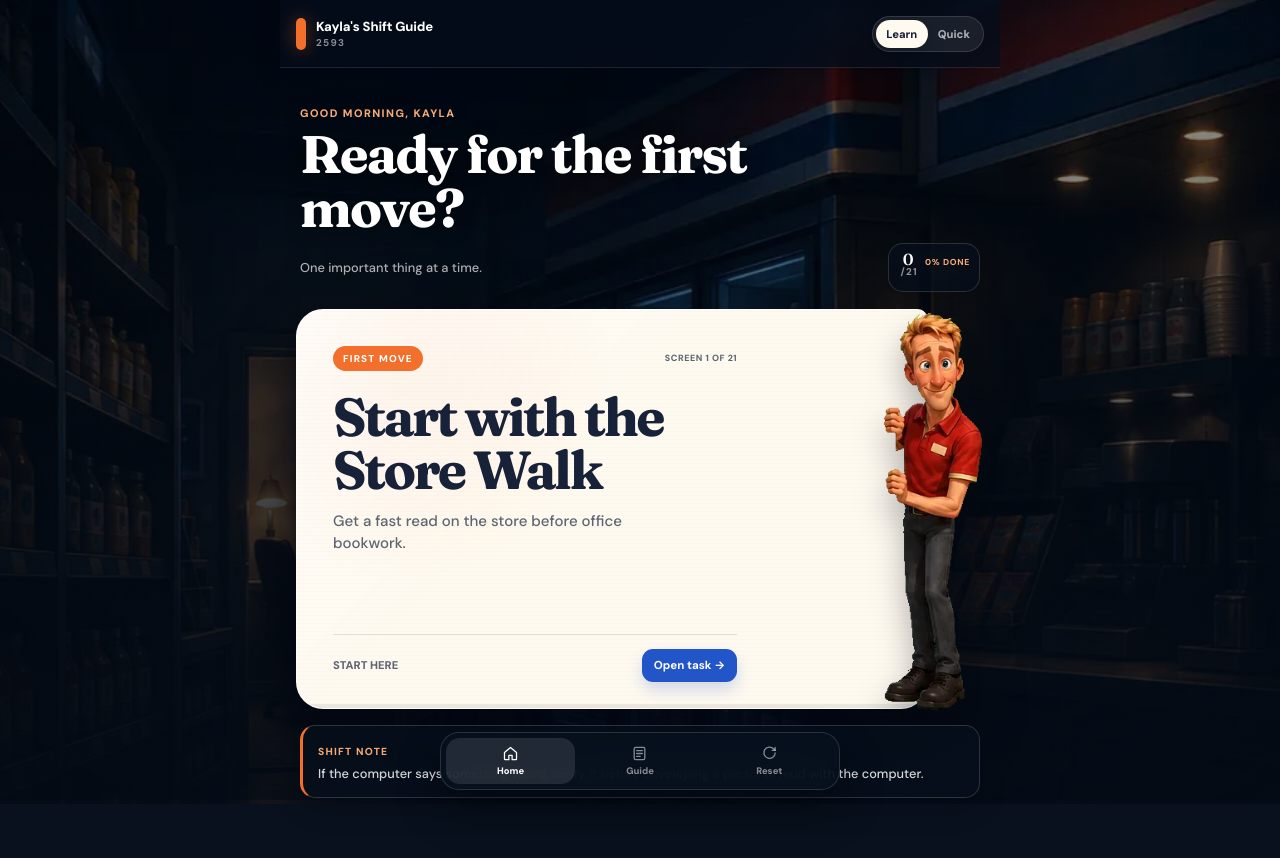
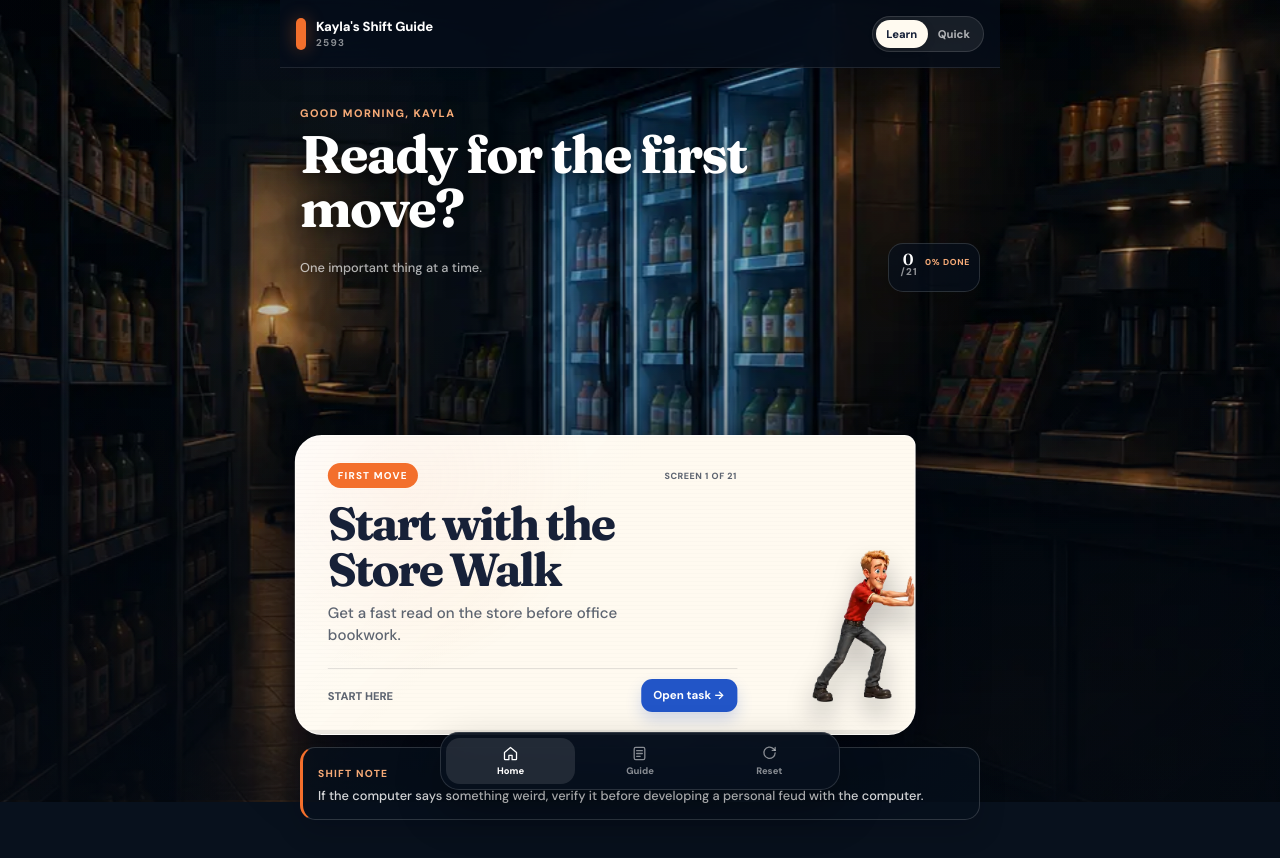
Before and after one commit to Jamison85/kaylas-shift-guide, a React (Vite) app: page / in a window 1280 px wide. Shown: the top 858 px of the page. Built offline with nearby package versions, Linux system fonts and the light colour scheme.

Commit message:
Turn the home page into a living app scene
Add a seven-pose action sprite kit, cinematic home-card choreography, a more visible store scene, and contextual character interactions across the guide.

```diff
--- a/src/App.jsx
+++ b/src/App.jsx
@@ -28,6 +28,7 @@ export default function App() {
   const day = dateKey();
   const [progress, setProgress] = useLocalStorage(`kayla-guide-${day}`, { completed: [], currentIndex: 0, mode: "learn", answers: {} });
   const [screen, setScreen] = useState(() => (openingAlreadyPlayed() ? "home" : "splash"));
+  const [isLaunching, setIsLaunching] = useState(false);
 
   const wisdom = useMemo(() => pick(wisdomLines, day), [day]);
   const closing = useMemo(() => pick(closingLines, `${day}-close`), [day]);
@@ -67,6 +68,18 @@ export default function App() {
     setScreen("task");
   };
   const startOrResume = () => go(resumeIndex);
+  const startFromHome = () => {
+    if (isLaunching) return;
+    if (window.matchMedia?.("(prefers-reduced-motion: reduce)").matches) {
+      startOrResume();
+      return;
+    }
+    setIsLaunching(true);
+    window.setTimeout(() => {
+      setIsLaunching(false);
+      startOrResume();
+    }, 420);
+  };
   const setMode = (nextMode) => setProgress((current) => ({ ...current, mode: nextMode }));
   const setDecision = (taskId, answer) => setProgress((current) => {
     const taskDefinition = guideTasks.find((item) => item.id === taskId);
@@ -157,7 +170,9 @@ export default function App() {
               </div>
             </div>
 
-            <button type="button" className="start" onClick={startOrResume}>
+            <div className={`home-stage ${isLaunching ? "is-launching" : ""}`}>
+              <CharacterProp pose="carry" className="home-action home-action--carry" />
+              <button type="button" className="start" onClick={startFromHome}>
                 <div className="start-sheet">
                   <div className="start-copy">
                     <div className="start-kicker"><small>{completedCount ? "Continue" : "First move"}</small><span>Screen {resumeIndex + 1} of {guideTasks.length}</span></div>
@@ -167,8 +182,10 @@ export default function App() {
                   </div>
                   <div className="start-progress" aria-hidden="true"><span style={{ width: `${percent}%` }} /></div>
                 </div>
-              <CharacterProp pose="hold" className="start-prop" />
               </button>
+              <CharacterProp pose="push" className="home-action home-action--push" />
+              <CharacterProp pose="point" className="home-action home-action--point" />
+            </div>
 
             <div className="coach-bubble"><span>Shift note</span><p>{wisdom}</p></div>
           </section>
--- a/src/components/CharacterProp.jsx
+++ b/src/components/CharacterProp.jsx
@@ -4,8 +4,34 @@ const poseFiles = {
   celebrate: "characters-approved/prop-celebrate.webp",
 };
 
+const spritePoses = {
+  carry: "0% 0%",
+  push: "33.333% 0%",
+  point: "66.667% 0%",
+  sit: "100% 0%",
+  climb: "0% 100%",
+  peek: "33.333% 100%",
+  compare: "66.667% 100%",
+};
+
 export default function CharacterProp({ pose = "hold", className = "" }) {
   const base = import.meta.env.BASE_URL;
+  const spritePosition = spritePoses[pose];
+
+  if (spritePosition) {
+    return (
+      <div className={`character-prop character-prop--sprite character-prop--${pose} ${className}`.trim()} aria-hidden="true">
+        <span
+          className="character-prop__sprite"
+          style={{
+            backgroundImage: `url("${base}characters-approved/coworker-action-sprites-v1.webp")`,
+            backgroundPosition: spritePosition,
+          }}
+        />
+      </div>
+    );
+  }
+
   const file = poseFiles[pose] || poseFiles.hold;
 
   return (
--- a/src/styles.css
+++ b/src/styles.css
@@ -75,6 +75,19 @@ summary:focus-visible {
     linear-gradient(180deg, rgba(5, 13, 25, 0.1), rgba(5, 13, 25, 0.42));
   content: "";
   pointer-events: none;
+}
+
+.shell--home::before {
+  background:
+    linear-gradient(180deg, rgba(3, 9, 17, 0.03) 0%, rgba(3, 9, 17, 0.14) 38%, rgba(3, 9, 17, 0.43) 76%, rgba(3, 9, 17, 0.74) 100%),
+    url("/kaylas-shift-guide/scenes/store-dawn.webp") center 55% / cover no-repeat;
+  transform: scale(1.005);
+}
+
+.shell--home::after {
+  background:
+    radial-gradient(circle at 52% 34%, transparent 0 28%, rgba(3, 9, 17, 0.1) 70%, rgba(3, 9, 17, 0.36) 100%),
+    linear-gradient(180deg, rgba(5, 13, 25, 0.02), rgba(5, 13, 25, 0.22));
 }
 
 .mini {
@@ -170,7 +183,7 @@ summary:focus-visible {
 
 .home {
   display: grid;
-  gap: 14px;
+  gap: 10px;
   animation: rise-in 520ms cubic-bezier(0.2, 0.75, 0.2, 1) both;
 }
 
@@ -229,11 +242,17 @@ summary:focus-visible {
 .progress-status span small { margin-left: 2px; color: rgba(255, 255, 255, 0.55); font-family: "DM Sans", sans-serif; font-size: 0.62rem; }
 .progress-status em { color: #f6aa77; font-size: 0.54rem; font-style: normal; font-weight: 800; letter-spacing: 0.08em; text-transform: uppercase; }
 
+.home-stage {
+  position: relative;
+  min-height: 342px;
+  padding-top: 96px;
+}
+
 .start {
   position: relative;
   display: block;
   width: 100%;
-  min-height: 310px;
+  min-height: 246px;
   padding: 0;
   overflow: visible;
   border: 0;
@@ -241,8 +260,15 @@ summary:focus-visible {
   background: none;
   cursor: pointer;
   text-align: left;
-  filter: drop-shadow(0 22px 30px rgba(2, 8, 18, 0.23));
+  filter: drop-shadow(0 18px 27px rgba(2, 8, 18, 0.24));
 }
+
+.home-stage .start {
+  transform-origin: right center;
+  animation: home-card-unroll 780ms 520ms cubic-bezier(0.2, 0.78, 0.2, 1) both;
+}
+
+.home-stage.is-launching .start { animation: home-card-pull 420ms cubic-bezier(0.3, 0.72, 0.2, 1) both; }
 
 .start-sheet,
 .splash-sheet,
@@ -258,7 +284,7 @@ summary:focus-visible {
 
 .start-sheet {
   position: absolute;
-  inset: 0 42px 0 0;
+  inset: 0 48px 0 0;
   overflow: hidden;
   border-radius: 27px 11px 27px 27px;
 }
@@ -278,10 +304,10 @@ summary:focus-visible {
   position: relative;
   z-index: 1;
   display: flex;
-  width: 76%;
-  min-height: 310px;
+  width: 78%;
+  min-height: 246px;
   flex-direction: column;
-  padding: 24px 11px 19px 23px;
+  padding: 18px 10px 16px 20px;
 }
 
 .start-kicker {
@@ -306,16 +332,16 @@ summary:focus-visible {
 
 .start-copy > strong {
   max-width: 390px;
-  margin-top: 20px;
+  margin-top: 13px;
   font-family: "Fraunces", Georgia, serif;
-  font-size: clamp(1.9rem, 7.5vw, 3.35rem);
+  font-size: clamp(1.7rem, 7vw, 2.9rem);
   letter-spacing: -0.05em;
   line-height: 1;
 }
 
 .start-copy > p {
   max-width: 340px;
-  margin: 12px 0 20px;
+  margin: 8px 0 12px;
   color: var(--ink-soft);
   font-size: clamp(0.8rem, 2.8vw, 0.94rem);
   line-height: 1.48;
@@ -327,7 +353,7 @@ summary:focus-visible {
   align-items: center;
   justify-content: space-between;
   margin-top: auto;
-  padding-top: 14px;
+  padding-top: 10px;
   border-top: 1px solid var(--line);
 }
 
@@ -351,6 +377,23 @@ summary:focus-visible {
   height: auto;
   filter: drop-shadow(0 18px 16px rgba(3, 8, 16, 0.3));
 }
+
+.character-prop--sprite { aspect-ratio: 3 / 4; }
+
+.character-prop__sprite {
+  display: block;
+  width: 100%;
+  height: 100%;
+  background-repeat: no-repeat;
+  background-size: 400% 200%;
+  filter: drop-shadow(0 16px 13px rgba(3, 8, 16, 0.28));
+}
+
+.home-action { opacity: 0; }
+.home-action--carry { z-index: 1; top: 1px; right: -12px; width: 108px; animation: home-carry-in 1.12s 80ms ease-out both; }
+.home-action--push { z-index: 5; right: 28px; bottom: 7px; width: 112px; animation: home-push-in 700ms 800ms ease-out both; }
+.home-action--point { z-index: 5; right: -13px; bottom: -4px; width: 120px; animation: home-point-in 520ms 1.44s cubic-bezier(0.2, 0.8, 0.2, 1) both; }
+.home-stage.is-launching .home-action--point { animation: home-guide-pull 420ms ease-in both; }
 
 .start-prop {
   right: 2px;
@@ -594,18 +637,21 @@ summary:focus-visible {
 .step-more span { font-size: 0.72rem; }
 
 .task-cameo {
-  height: 112px;
+  height: 136px;
+  margin-top: 8px;
   overflow: hidden;
 }
-.task-cameo > span {
+
+.task-cameo__prop {
   position: absolute;
-  top: 56px;
-  right: 78px;
+  z-index: 1;
+  top: 74px;
+  right: 86px;
   left: 0;
   height: 1px;
   background: linear-gradient(90deg, transparent, rgba(23, 33, 56, 0.2));
 }
-.task-cameo > span::after {
+.task-cameo__prop::after {
   position: absolute;
   top: -3px;
   right: -3px;
@@ -615,10 +661,88 @@ summary:focus-visible {
   background: var(--orange);
   content: "";
 }
-.task-cameo .character-prop { top: 0; right: 5px; }
-.task-cameo .character-prop--hold { width: 55px; }
-.task-cameo .character-prop--wave { width: 93px; }
-.task-cameo .character-prop--celebrate { width: 101px; }
+
+.task-cameo .character-prop {
+  z-index: 3;
+  top: -2px;
+  right: 4px;
+  width: 102px;
+  animation: cameo-arrive 540ms 160ms cubic-bezier(0.2, 0.8, 0.2, 1) both;
+}
+
+.task-cameo--carry .character-prop { right: 5px; width: 105px; }
+.task-cameo--sit .character-prop { top: -8px; right: 3px; width: 108px; }
+.task-cameo--sit .task-cameo__prop { top: 82px; right: 0; height: 2px; background: linear-gradient(90deg, transparent, rgba(23, 33, 56, 0.28) 40%, rgba(23, 33, 56, 0.28)); }
+.task-cameo--compare .character-prop { top: -4px; width: 99px; }
+
+.task-cameo--push .character-prop { right: 60px; width: 111px; }
+.task-cameo--push .task-cameo__prop {
+  top: 22px;
+  right: -8px;
+  left: auto;
+  width: 76px;
+  height: 96px;
+  border: 1px solid rgba(34, 85, 199, 0.16);
+  border-radius: 17px 4px 17px 17px;
+  background: linear-gradient(150deg, rgba(34, 85, 199, 0.1), rgba(255, 255, 255, 0.42));
+  box-shadow: -8px 8px 0 rgba(243, 111, 44, 0.07);
+}
+.task-cameo--push .task-cameo__prop::after { display: none; }
+
+.task-cameo--point .character-prop { top: -5px; right: 2px; width: 105px; }
+.task-cameo--point .task-cameo__prop {
+  top: 78px;
+  right: 99px;
+  left: auto;
+  width: 74px;
+  height: 27px;
+  border-radius: 10px;
+  background: var(--cobalt);
+  box-shadow: 0 8px 18px rgba(34, 85, 199, 0.18);
+}
+.task-cameo--point .task-cameo__prop::after { top: 8px; right: 12px; width: 28px; height: 4px; border-radius: 999px; background: rgba(255, 255, 255, 0.72); }
+
+.task-cameo--climb .character-prop { top: -3px; right: 17px; width: 101px; }
+.task-cameo--climb .task-cameo__prop {
+  top: 8px;
+  right: 85px;
+  left: auto;
+  width: 28px;
+  height: 117px;
+  border-right: 3px solid rgba(23, 33, 56, 0.22);
+  border-left: 3px solid rgba(23, 33, 56, 0.22);
+  background: repeating-linear-gradient(180deg, transparent 0 12px, rgba(23, 33, 56, 0.22) 12px 15px);
+}
+.task-cameo--climb .task-cameo__prop::after { display: none; }
+
+.task-cameo--peek .character-prop { top: -4px; right: 1px; width: 96px; }
+.task-cameo--peek .task-cameo__prop {
+  z-index: 4;
+  top: 4px;
+  right: -10px;
+  left: auto;
+  width: 36px;
+  height: 126px;
+  border-radius: 6px 0 0 6px;
+  background: linear-gradient(180deg, rgba(23, 33, 56, 0.84), rgba(9, 18, 33, 0.96));
+  box-shadow: -10px 0 26px rgba(3, 8, 16, 0.18);
+}
+.task-cameo--peek .task-cameo__prop::after { display: none; }
+
+.task-card--paperwork-packet .task-cameo::after {
+  position: absolute;
+  z-index: 2;
+  top: 17px;
+  right: 102px;
+  width: 17px;
+  height: 24px;
+  border: 1px solid rgba(23, 33, 56, 0.13);
+  border-radius: 2px;
+  background: rgba(255, 250, 240, 0.94);
+  box-shadow: -42px 18px 0 -1px rgba(255, 250, 240, 0.9), -82px -5px 0 -2px rgba(255, 250, 240, 0.86);
+  content: "";
+  animation: receipt-flurry 1.6s 460ms ease-out both;
+}
 
 .decision {
   margin-top: 24px;
@@ -800,12 +924,54 @@ summary:focus-visible {
 @keyframes bubble-in { from { opacity: 0; transform: translateY(-5px) scale(0.98); } to { opacity: 1; transform: translateY(0) scale(1); } }
 @keyframes fade-in { from { opacity: 0; } }
 @keyframes zoom-in { from { opacity: 0; transform: scale(0.94) translateY(10px); } }
+@keyframes home-card-unroll {
+  0% { opacity: 0; transform: translateX(38px) scaleX(0.08); }
+  22% { opacity: 1; }
+  78% { transform: translateX(-3px) scaleX(1.015); }
+  100% { opacity: 1; transform: translateX(0) scaleX(1); }
+}
+@keyframes home-carry-in {
+  0% { opacity: 0; transform: translateX(110px) rotate(1deg); }
+  18%, 72% { opacity: 1; }
+  100% { opacity: 0; transform: translateX(-52vw) rotate(-2deg); }
+}
+@keyframes home-push-in {
+  0% { opacity: 0; transform: translateX(72px); }
+  24%, 76% { opacity: 1; transform: translateX(0); }
+  100% { opacity: 0; transform: translateX(-5px); }
+}
+@keyframes home-point-in {
+  from { opacity: 0; transform: translateX(34px) rotate(2deg); }
+  to { opacity: 1; transform: translateX(0) rotate(0); }
+}
+@keyframes home-card-pull {
+  0% { opacity: 1; transform: scale(1); }
+  60% { opacity: 1; transform: translateY(-8px) scale(1.025); }
+  100% { opacity: 0; transform: translateY(22px) scale(1.1); }
+}
+@keyframes home-guide-pull {
+  0% { opacity: 1; transform: translateX(0); }
+  100% { opacity: 0; transform: translate(-16px, 18px) rotate(-3deg); }
+}
+@keyframes cameo-arrive {
+  from { opacity: 0; transform: translateX(24px); }
+  to { opacity: 1; transform: translateX(0); }
+}
+@keyframes receipt-flurry {
+  0% { opacity: 0; transform: translate(42px, -15px) rotate(14deg); }
+  20%, 72% { opacity: 1; }
+  100% { opacity: 0; transform: translate(-34px, 82px) rotate(-28deg); }
+}
 
 @media (min-width: 640px) {
   .content { padding-top: 38px; }
-  .start { min-height: 400px; }
-  .start-sheet { right: 56px; }
-  .start-copy { width: 74%; min-height: 400px; padding: 36px 26px 28px 36px; }
+  .home-stage { min-height: 430px; padding-top: 130px; }
+  .start { min-height: 300px; }
+  .start-sheet { right: 68px; }
+  .start-copy { width: 75%; min-height: 300px; padding: 27px 23px 24px 32px; }
+  .home-action--carry { width: 138px; }
+  .home-action--push { right: 44px; width: 142px; }
+  .home-action--point { right: -6px; width: 150px; }
   .task-card > header,
   .title-row,
   .task-card > .purpose,
@@ -826,11 +992,11 @@ summary:focus-visible {
   .home-head { min-height: 102px; }
   .home-head h1 { font-size: 2.05rem; }
   .progress-status { padding: 6px 8px; }
-  .start { min-height: 310px; }
-  .start-sheet { right: 36px; }
-  .start-copy { width: 76%; min-height: 310px; padding: 22px 8px 18px 20px; }
-  .start-copy > strong { font-size: clamp(1.82rem, 8.3vw, 2.18rem); }
-  .start-prop { right: 1px; width: 76px; }
+  .home-stage { min-height: 342px; padding-top: 96px; }
+  .start { min-height: 246px; }
+  .start-sheet { right: 44px; }
+  .start-copy { width: 78%; min-height: 246px; padding: 18px 8px 15px 19px; }
+  .start-copy > strong { font-size: clamp(1.67rem, 7.6vw, 1.98rem); }
   .coach-bubble { max-width: none; }
   .splash-sheet { min-height: 420px; }
   .splash-copy { width: 70%; min-height: 420px; padding: 33px 8px 28px 25px; }
@@ -847,11 +1013,13 @@ summary:focus-visible {
   .mini { padding-right: 10px; padding-left: 10px; }
   .mini__brand b { max-width: 122px; }
   .content { padding-right: 10px; padding-left: 10px; }
-  .start-copy { width: 77%; padding-left: 18px; }
-  .start-copy > strong { font-size: 1.85rem; }
-  .start-copy > p { font-size: 0.79rem; }
-  .start-meta { align-items: flex-start; flex-direction: column; }
-  .start-prop { right: -10px; width: 98px; }
+  .start-copy { width: 79%; padding-left: 16px; }
+  .start-copy > strong { font-size: 1.55rem; }
+  .start-copy > p { font-size: 0.76rem; }
+  .start-meta { gap: 6px; }
+  .start-meta > span { font-size: 0.58rem; }
+  .start-meta b { padding: 8px 9px; font-size: 0.65rem; }
+  .home-action--point { right: -20px; }
   .task-card > header,
   .title-row,
   .task-card > .purpose,
```
Also changed, not shown: src/components/TaskFocus.jsx (+17 -16 lines), public/characters-approved/coworker-action-sprites-v1.webp (added). Lines whose indentation alone changed are shown as unchanged.
